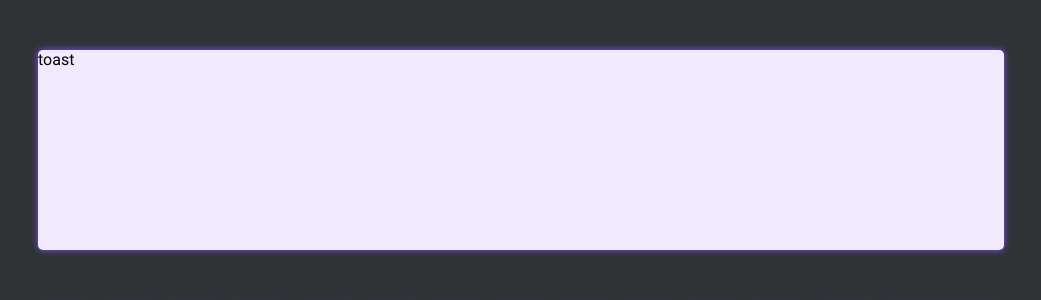
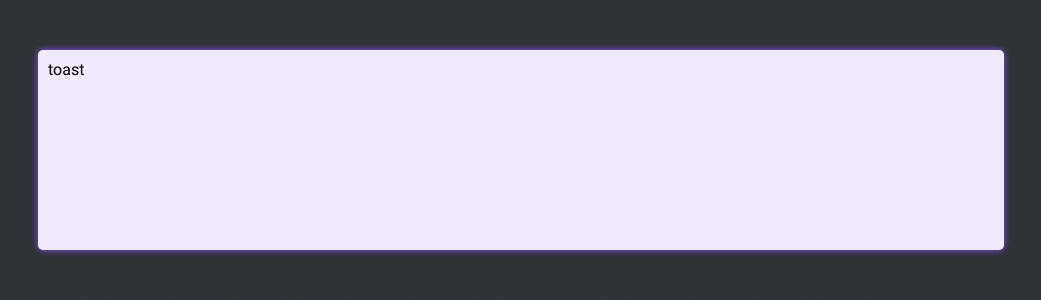
Before and after one commit to jkelley5000/angular-digital-keyboard, an Angular app: page / in a window 1280 px wide. Shown: the top 300 px of the page, without its empty margins (119-1160 px from the left). Built offline with nearby package versions, Linux system fonts and the light colour scheme.

Commit message:
Adds initial styling for the content of the output-textarea component. Clean up.

```diff
--- a/src/app/components/output-textarea/output-textarea.component.scss
+++ b/src/app/components/output-textarea/output-textarea.component.scss
@@ -3,6 +3,7 @@
 .output-textarea {
     margin-top: 40px;
     margin-bottom: 55px;
+    padding: 10px;
     width: 966px;
     height: 200px;
     background-color: $light-purple;
@@ -10,6 +11,7 @@
     box-shadow: 0 0 6px $medium-purple;
 
     &-content {
+        margin-top: 0;
         font-family: 'Roboto';
     }
 }
--- a/src/app/models/key.ts
+++ b/src/app/models/key.ts
@@ -1,6 +1,6 @@
 export interface Key {
     "row": number;
     "levels": number;
-    "value": Array<unknown>;
+    "value": Array<string>;
     "type": number;
 }
```
